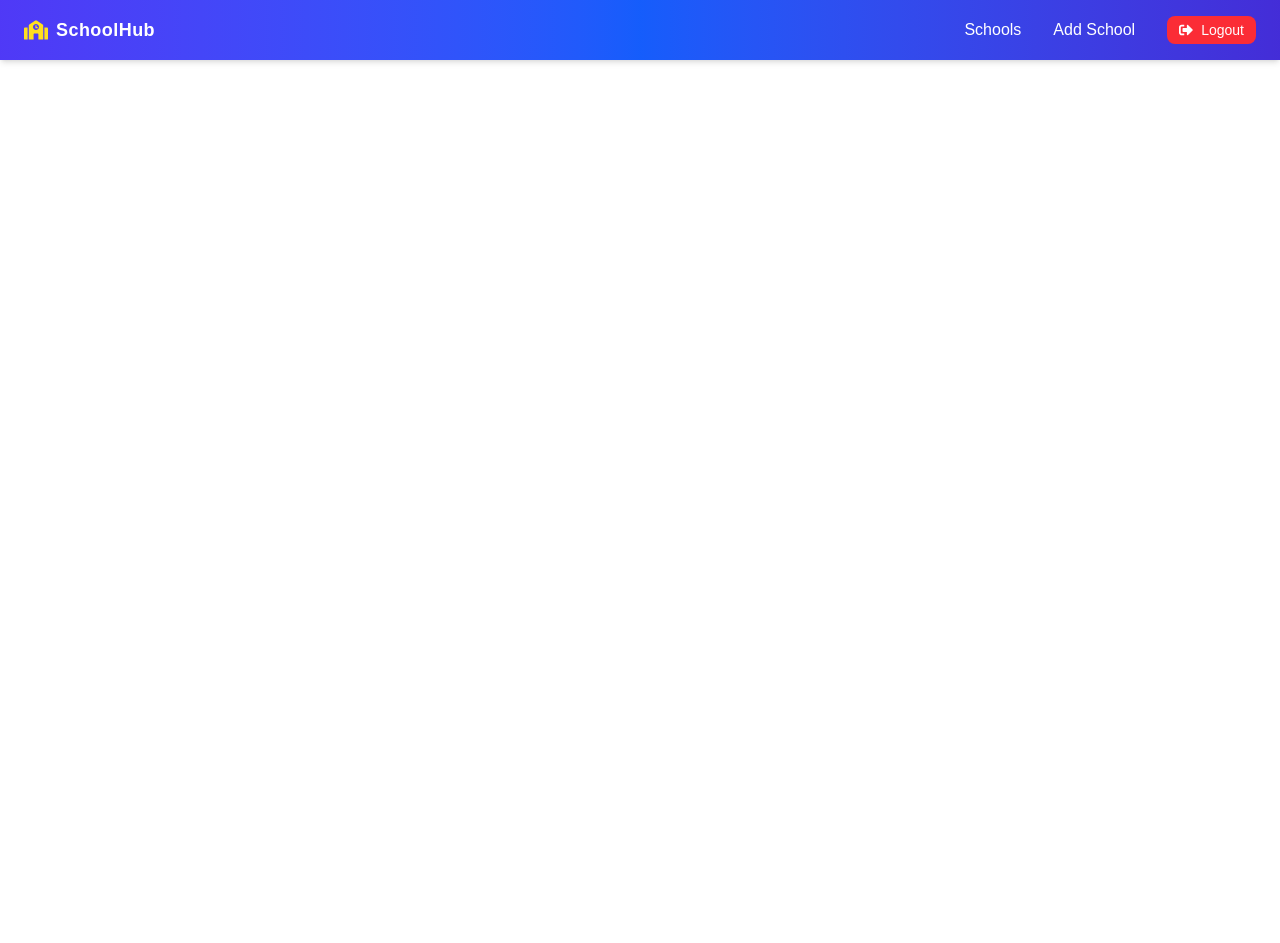
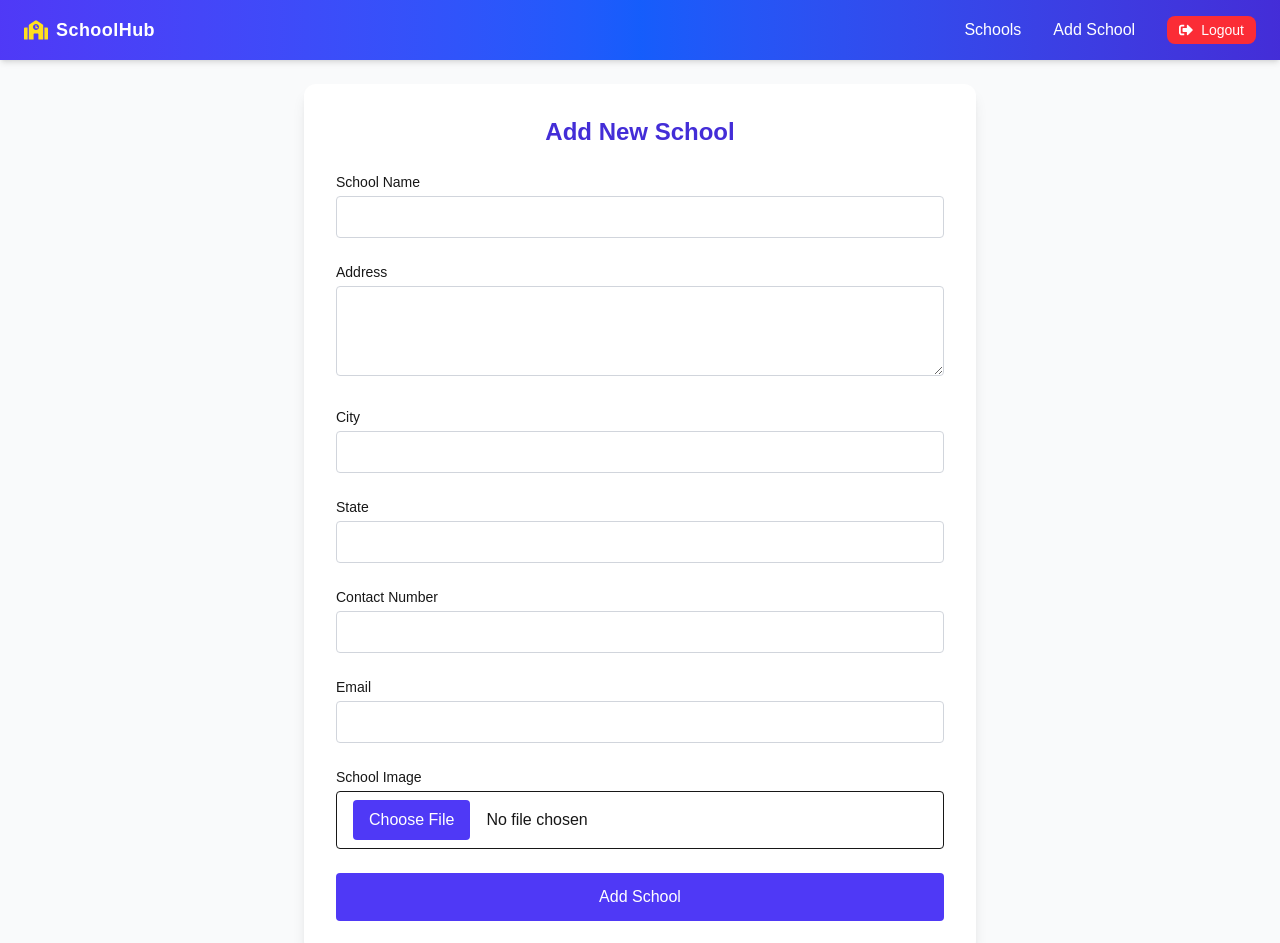
Before and after one commit to Developer200010/school_hub, a Next.js app: page /addSchool in a window 1280 px wide. Shown: the top 943 px of the page. Before the commit the page ends 800 px from the top, so only its background shows below. Built offline with nearby package versions, Linux system fonts and the light colour scheme; sample sign-in values are in the browser's storage.

Commit message:
Update addSchool.js
changes is done

```diff
--- a/src/pages/addSchool.js
+++ b/src/pages/addSchool.js
@@ -2,7 +2,7 @@
 import { useForm } from "react-hook-form";
 import { useState, useEffect } from "react";
 import { useRouter } from "next/navigation";
-import { motion, AnimatePresence } from "framer-motion";
+import { motion } from "framer-motion";
 import "../../src/app/globals.css";
 import { useAuth } from "@/context/AuthContext";
 import Navbar from "./navBar";
@@ -12,17 +12,16 @@ export default function AddSchool() {
   const [submitStatus, setSubmitStatus] = useState("");
   const [loading, setLoading] = useState(false);
   const router = useRouter();
+  const { user, loadingAuth } = useAuth();
 
   // 🔒 Protect Route
- const { user, loadingAuth } = useAuth();
+  useEffect(() => {
+    if (!loadingAuth && (!user || !user.token)) {
+      router.replace("/register");
+    }
+  }, [user, loadingAuth, router]);
 
-useEffect(() => {
-  if (!loadingAuth && (!user || !user.token)) {
-    router.replace("/register");
-  }
-}, [user, loadingAuth, router]);
-
-if (loadingAuth) return null; // ⏳ wait until auth finishes
+  if (loadingAuth) return null; // ⏳ wait until auth check completes
 
   const onSubmit = async (data) => {
     setSubmitStatus("");
@@ -61,25 +60,144 @@ if (loadingAuth) return null; // ⏳ wait until auth finishes
     }
   };
 
-  // Prevent showing form briefly before redirect
-  if (!user || !user.token) {
-    return null; // render nothing while redirecting
-  }
-
-  const fields = [
-    { label: "Name", type: "text", name: "name", rules: { required: "Name is required" } },
-    { label: "Address", type: "textarea", name: "address", rules: { required: "Address is required" } },
-    { label: "City", type: "text", name: "city", rules: { required: "City is required" } },
-    { label: "State", type: "text", name: "state", rules: { required: "State is required" } },
-    { label: "Contact Number", type: "tel", name: "contact", rules: { required: "Contact number is required", pattern: { value: /^[0-9]{10,15}$/, message: "Invalid contact number" } } },
-    { label: "Email", type: "email", name: "email", rules: { required: "Email is required", pattern: { value: /^\S+@\S+$/i, message: "Invalid email" } } },
-    { label: "School Image", type: "file", name: "image", rules: { required: "Image is required" } },
-  ];
+  if (!user || !user.token) return null; // extra safeguard
 
   return (
     <>
       <Navbar />
-      {/* your form UI as before */}
+      <div className="min-h-screen flex items-center justify-center bg-gray-50 p-6">
+        <motion.form
+          onSubmit={handleSubmit(onSubmit)}
+          initial={{ opacity: 0, y: 20 }}
+          animate={{ opacity: 1, y: 0 }}
+          transition={{ duration: 0.5, ease: "easeOut" }}
+          className="w-full max-w-2xl bg-white p-8 rounded-xl shadow-lg space-y-6"
+        >
+          <h1 className="text-2xl font-bold text-indigo-700 text-center">Add New School</h1>
+
+          {/* Name */}
+          <div>
+            <label className="block text-sm font-medium mb-1">School Name</label>
+            <input
+              type="text"
+              {...register("name", { required: "Name is required" })}
+              className={`w-full border rounded px-4 py-2 focus:outline-none focus:ring-2 focus:ring-indigo-500 ${
+                errors.name ? "border-red-500" : "border-gray-300"
+              }`}
+            />
+            {errors.name && <p className="text-red-600 text-sm">{errors.name.message}</p>}
+          </div>
+
+          {/* Address */}
+          <div>
+            <label className="block text-sm font-medium mb-1">Address</label>
+            <textarea
+              {...register("address", { required: "Address is required" })}
+              rows={3}
+              className={`w-full border rounded px-4 py-2 focus:outline-none focus:ring-2 focus:ring-indigo-500 ${
+                errors.address ? "border-red-500" : "border-gray-300"
+              }`}
+            />
+            {errors.address && <p className="text-red-600 text-sm">{errors.address.message}</p>}
+          </div>
+
+          {/* City */}
+          <div>
+            <label className="block text-sm font-medium mb-1">City</label>
+            <input
+              type="text"
+              {...register("city", { required: "City is required" })}
+              className={`w-full border rounded px-4 py-2 focus:outline-none focus:ring-2 focus:ring-indigo-500 ${
+                errors.city ? "border-red-500" : "border-gray-300"
+              }`}
+            />
+            {errors.city && <p className="text-red-600 text-sm">{errors.city.message}</p>}
+          </div>
+
+          {/* State */}
+          <div>
+            <label className="block text-sm font-medium mb-1">State</label>
+            <input
+              type="text"
+              {...register("state", { required: "State is required" })}
+              className={`w-full border rounded px-4 py-2 focus:outline-none focus:ring-2 focus:ring-indigo-500 ${
+                errors.state ? "border-red-500" : "border-gray-300"
+              }`}
+            />
+            {errors.state && <p className="text-red-600 text-sm">{errors.state.message}</p>}
+          </div>
+
+          {/* Contact */}
+          <div>
+            <label className="block text-sm font-medium mb-1">Contact Number</label>
+            <input
+              type="tel"
+              {...register("contact", {
+                required: "Contact number is required",
+                pattern: {
+                  value: /^[0-9]{10,15}$/,
+                  message: "Invalid contact number",
+                },
+              })}
+              className={`w-full border rounded px-4 py-2 focus:outline-none focus:ring-2 focus:ring-indigo-500 ${
+                errors.contact ? "border-red-500" : "border-gray-300"
+              }`}
+            />
+            {errors.contact && <p className="text-red-600 text-sm">{errors.contact.message}</p>}
+          </div>
+
+          {/* Email */}
+          <div>
+            <label className="block text-sm font-medium mb-1">Email</label>
+            <input
+              type="email"
+              {...register("email", {
+                required: "Email is required",
+                pattern: { value: /^\S+@\S+$/i, message: "Invalid email" },
+              })}
+              className={`w-full border rounded px-4 py-2 focus:outline-none focus:ring-2 focus:ring-indigo-500 ${
+                errors.email ? "border-red-500" : "border-gray-300"
+              }`}
+            />
+            {errors.email && <p className="text-red-600 text-sm">{errors.email.message}</p>}
+          </div>
+
+          {/* Image */}
+          <div>
+            <label className="block text-sm font-medium mb-1">School Image</label>
+            <input
+              type="file"
+              accept="image/*"
+              {...register("image", { required: "Image is required" })}
+              className="w-full border rounded px-4 py-2 file:mr-4 file:py-2 file:px-4 file:rounded file:border-0 file:bg-indigo-600 file:text-white hover:file:bg-indigo-700"
+            />
+            {errors.image && <p className="text-red-600 text-sm">{errors.image.message}</p>}
+          </div>
+
+          {/* Status Message */}
+          {submitStatus && (
+            <motion.p
+              initial={{ opacity: 0 }}
+              animate={{ opacity: 1 }}
+              className={`text-center font-medium ${
+                submitStatus.startsWith("✅") ? "text-green-600" : "text-red-600"
+              }`}
+            >
+              {submitStatus}
+            </motion.p>
+          )}
+
+          {/* Submit Button */}
+          <motion.button
+            type="submit"
+            disabled={loading}
+            whileTap={{ scale: 0.97 }}
+            className="w-full bg-indigo-600 text-white py-3 rounded hover:bg-indigo-700 transition duration-300 disabled:bg-indigo-400"
+          >
+            {loading ? "Submitting..." : "Add School"}
+          </motion.button>
+        </motion.form>
+      </div>
     </>
   );
 }
```
